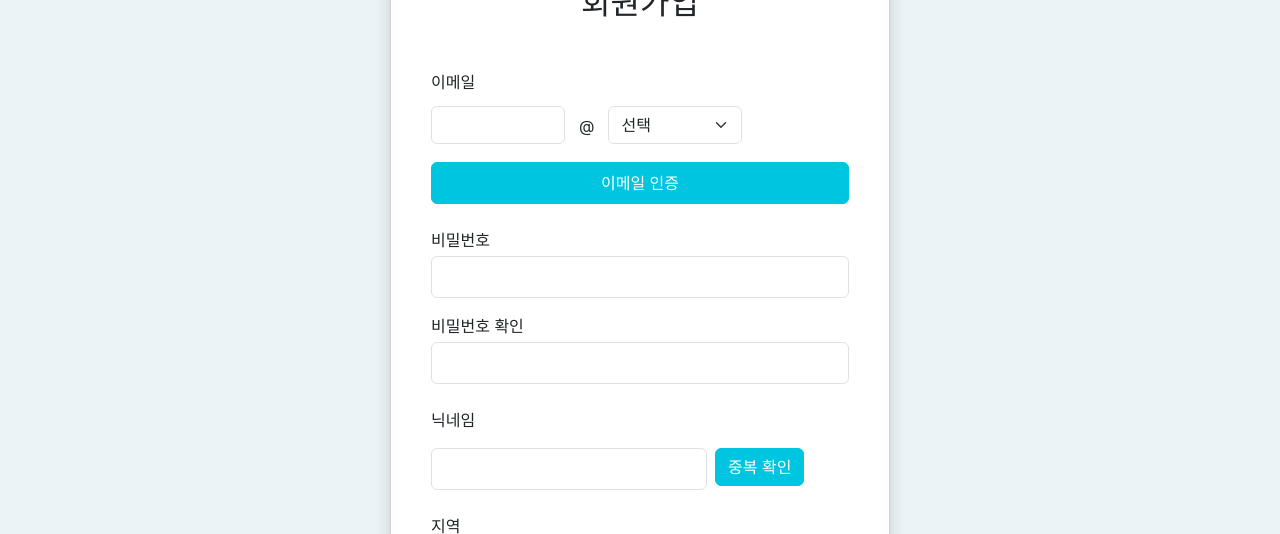
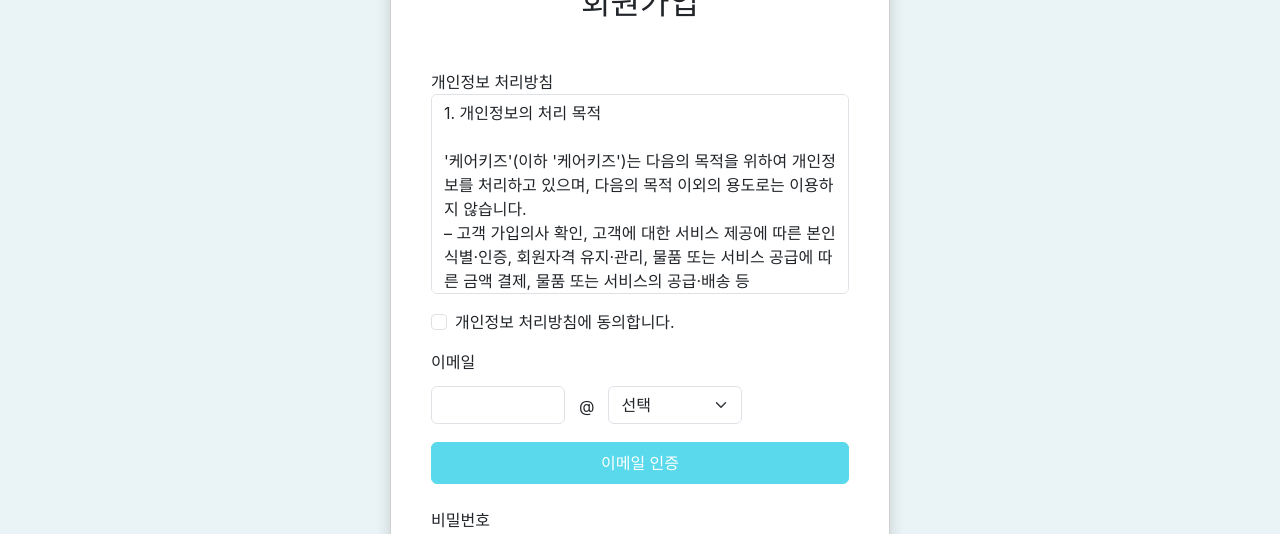
Before and after one commit to CareKids/frontend, a React (Create React App) app: page /signin in a window 1280 px wide. Shown: the part 185-719 px from the top of the page. Built offline with nearby package versions, Linux system fonts and the light colour scheme; no server answers; a web font is replaced by a local one.

Commit message:
feat: add privacy info

```diff
--- a/src/pages/Signin.tsx
+++ b/src/pages/Signin.tsx
@@ -29,6 +29,24 @@
     const [ageTags, setAgeTags] = useState<AgeTag[]>([]);
     const [selectedRegion, setSelectedRegion] = useState('');
     const [childrenAges, setChildrenAges] = useState(['']);
+    const [privacyPolicyAgreed, setPrivacyPolicyAgreed] = useState(false);
+    const [privacyPolicyText, setPrivacyPolicyText] = useState('');
+
+    useEffect(() => {
+        const fetchPrivacyPolicy = async () => {
+            try {
+                const response = await fetch('/assets/privacy.txt');
+                const text = await response.text();
+                setPrivacyPolicyText(text);
+            } catch (error) {
+                console.error('Failed to load privacy policy:', error);
+                setPrivacyPolicyText('Failed to load privacy policy. Please try again later.');
+            }
+        };
+
+        fetchPrivacyPolicy();
+    }, []);
+
 
     useEffect(() => {
         const fetchData = async () => {
@@ -182,6 +200,26 @@
                         <h2 className="text-center mt-4 mb-5">회원가입</h2>
                         <Form onSubmit={handleSubmit}>
                             <FormGroup className="mb-3">
+                                <label>개인정보 처리방침</label>
+                                <Input
+                                    type="textarea"
+                                    value={privacyPolicyText}
+                                    readOnly
+                                    style={{ height: '200px', resize: 'none' }}
+                                />
+                            </FormGroup>
+                            <FormGroup check className="mb-3">
+                                <Input
+                                    type="checkbox"
+                                    id="privacyPolicyAgreement"
+                                    checked={privacyPolicyAgreed}
+                                    onChange={(e) => setPrivacyPolicyAgreed(e.target.checked)}
+                                />
+                                <label htmlFor="privacyPolicyAgreement">
+                                    개인정보 처리방침에 동의합니다.
+                                </label>
+                            </FormGroup>
+                            <FormGroup className="mb-3">
                                 <label>이메일</label>
                                 <Row className="mt-1 g-2">
                                     <Col xs="4">
@@ -235,7 +273,7 @@
                                     className="p-2"
                                     style={{ minWidth: '100%' }}
                                     onClick={handleSendVerification}
-                                    disabled={isEmailVerified}
+                                    disabled={!privacyPolicyAgreed || isEmailVerified}
                                 >
                                     이메일 인증
                                 </Button>
```
Also changed, not shown: public/assets/privacy.txt (added).
